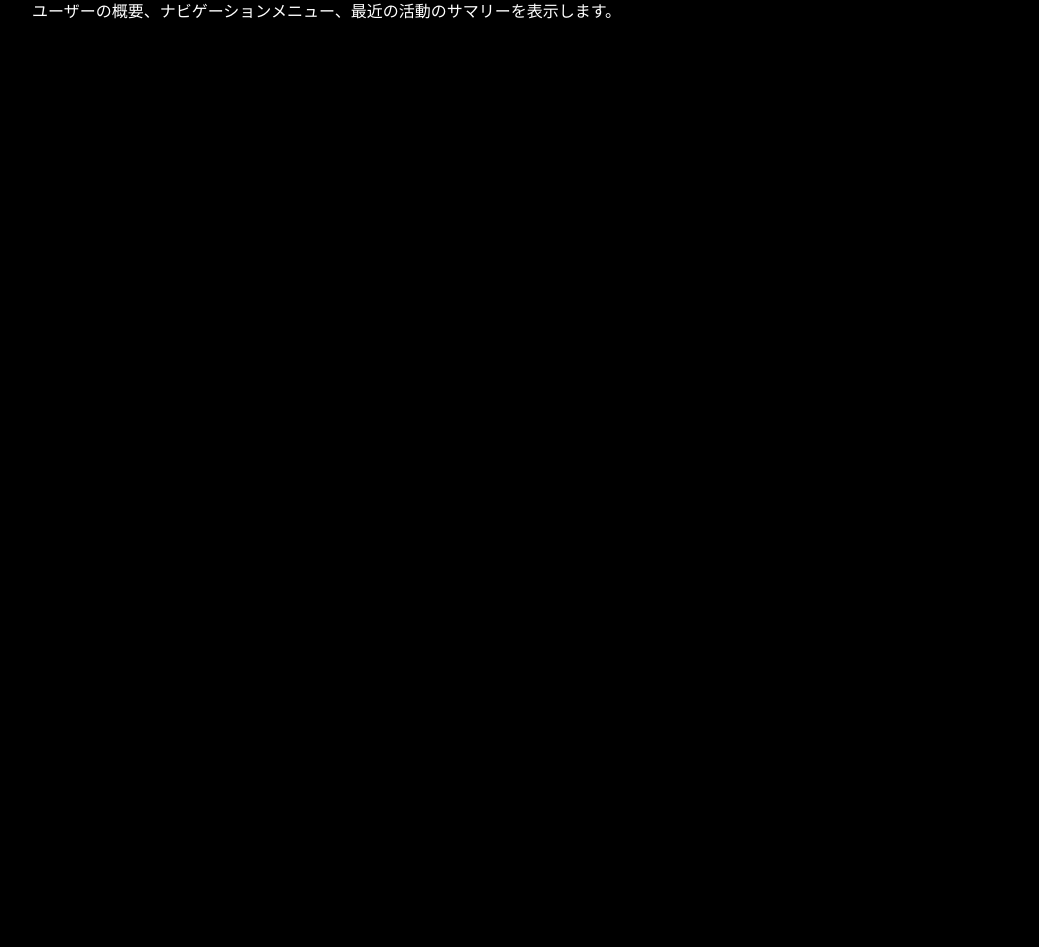
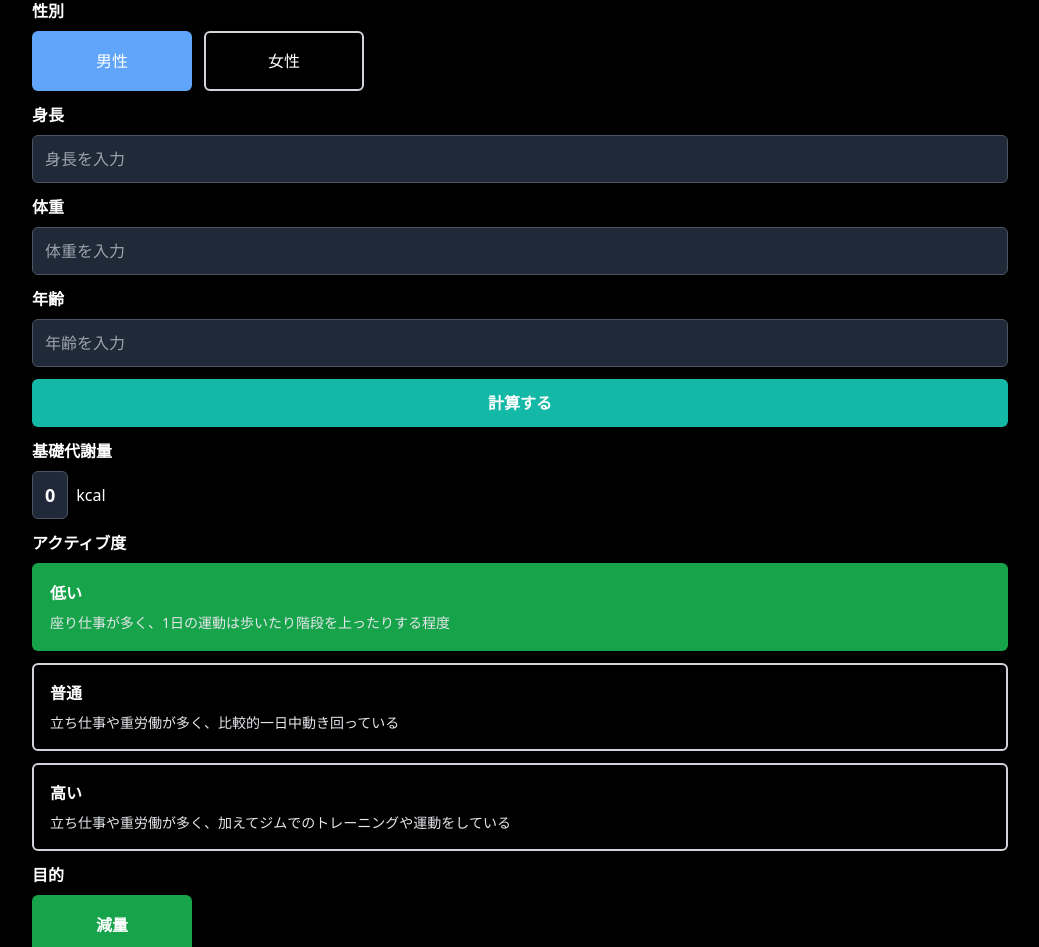
Before and after one commit to Hono127/private-app, a Next.js app in the folder frontend/: page / in a window 1280 px wide. Shown: the part 97-1044 px from the top of the page, without its empty margins (120-1159 px from the left). Before the commit the page ends 800 px from the top, so only its background shows below. Built offline with nearby package versions, Linux system fonts and the light colour scheme.

Commit message:
feat:ホーム画面の計算機能の実装

```diff
--- a/frontend/src/app/components/atoms/Button/PrimaryButton.tsx
+++ b/frontend/src/app/components/atoms/Button/PrimaryButton.tsx
@@ -8,7 +8,7 @@ type Props = {
 const PrimaryButton = ({ children, disabled, onClick }: PropsWithChildren<Props>) => {
   return (
     <button
-      className='px-4 py-2 bg-teal-500 text-white font-semibold rounded-md transition-all hover:bg-teal-400'
+      className='px-4 py-2 h-12 bg-teal-500 text-white font-semibold rounded-md transition-all hover:bg-teal-400'
       disabled={disabled}
       onClick={onClick}
     >
--- a/frontend/src/app/components/atoms/Input/Input.tsx
+++ b/frontend/src/app/components/atoms/Input/Input.tsx
@@ -2,8 +2,8 @@ import React from 'react';
 
 type Props = {
   type: string;
-  value?: string;
-  onChange: (event: React.ChangeEvent<HTMLInputElement>) => void;
+  value?: string | number;
+  onChange: (e: React.ChangeEvent<HTMLInputElement>) => void;
   placeholder?: string;
 };
 
@@ -14,7 +14,7 @@ const Input = ({ type, value, onChange, placeholder }: Props) => {
       value={value}
       onChange={onChange}
       placeholder={placeholder}
-      className='mt-1 block w-full px-3 py-2 bg-gray-800 text-white border border-gray-600 rounded-md focus:outline-none focus:ring focus:ring-teal-500'
+      className='block w-full px-3 py-2 h-12 bg-gray-800 text-white border border-gray-600 rounded-md focus:outline-none focus:ring focus:ring-teal-500'
     />
   );
 };
--- /dev/null
+++ b/frontend/src/app/components/atoms/Input/RadioMale.tsx
@@ -0,0 +1,18 @@
+'use client'
+import React from 'react'
+
+const RadioMale = () => {
+  return (
+    <>
+      <input type="radio" id='male' name='gender' className='hidden peer' />
+      <label
+        className='flex items-center justify-center p-4 border-2 border-gray-300 rounded-md cursor-pointer transition-all duration-300  peer-checked:bg-cyan-600 peer-checked:border-transparent'
+        htmlFor='男性'>
+        男性
+      </label>
+    </>
+  )
+
+}
+
+export default RadioMale
--- a/frontend/src/app/components/atoms/LabelHead/LabelHead.tsx
+++ b/frontend/src/app/components/atoms/LabelHead/LabelHead.tsx
@@ -1,7 +1,7 @@
 import React, { PropsWithChildren } from 'react';
 
 const LabelHead = ({ children }: PropsWithChildren) => {
-  return <label className='block text-sm font-medium'>{children}</label>;
+  return <label className='block text-md font-bold'>{children}</label>;
 };
 
 export default LabelHead;
--- a/frontend/src/app/components/templates/Wrapper.tsx
+++ b/frontend/src/app/components/templates/Wrapper.tsx
@@ -2,7 +2,7 @@ import React, { PropsWithChildren } from 'react';
 
 const Wrapper = ({ children }: PropsWithChildren) => {
   return (
-    <div className='max-w-5xl pt-10 pb-0 px-6 w-full mx-auto flex flex-col gap-6'>
+    <div className='max-w-5xl py-10 px-6 w-full mx-auto flex flex-col gap-6'>
       {children}
     </div>
   );
--- a/frontend/src/app/page.tsx
+++ b/frontend/src/app/page.tsx
@@ -1,13 +1,228 @@
-import React from 'react';
+'use client'
+
+import React, { ChangeEvent, useState } from 'react';
 import Wrapper from './components/templates/Wrapper';
 import Heading1 from './components/atoms/Heading/Heading1';
+import InputBox from './components/molecules/InputBox';
+import LabelHead from './components/atoms/LabelHead/LabelHead';
+import Input from './components/atoms/Input/Input';
+import ContentsBox from './components/molecules/ContentsBox';
+import PrimaryButton from './components/atoms/Button/PrimaryButton';
 
 const Home = () => {
+  const [gender, setGender] = useState('male')
+  const [height, setHeight] = useState('')
+  const [weight, setWeight] = useState('')
+  const [age, setAge] = useState('')
+  const [bmr, setBmr] = useState(0)
+  const [activeLevel, setActiveLevel] = useState('low')
+  const [goal, setGoal] = useState('reduce')
+  // 基礎代謝計算
+  const calcBmr = () => {
+    // 男性：((0.1238+(0.0481×体重kg)+(0.0234×身長cm)-(0.0138×年齢)-0.5473))×1000/4.186
+    // 女性：((0.1238+(0.0481×体重kg)+(0.0234×身長cm)-(0.0138×年齢)-0.5473×2))×1000/4.186
+    const h = parseFloat(height)
+    const w = parseFloat(weight)
+    const a = parseFloat(age)
+    let bmrValue;
+    if (gender === 'male') {
+      bmrValue = ((0.1238 + (0.0481 * w) + (0.0234 * h) - (0.0138 * a) - 0.5473)) * 1000 / 4.186
+    } else {
+      bmrValue = ((0.1238 + (0.0481 * w) + (0.0234 * h) - (0.0138 * a) - 0.5473 * 2)) * 1000 / 4.186
+    }
+    setBmr(Math.floor(bmrValue))
+    return bmrValue
+  }
   // ホーム画面
   return (
     <Wrapper>
       <Heading1>ホーム画面</Heading1>
-      <p>ユーザーの概要、ナビゲーションメニュー、最近の活動のサマリーを表示します。</p>
+      <ContentsBox>
+        {/* 性別 */}
+        <InputBox>
+          <LabelHead>性別</LabelHead>
+          <div className='flex items-center gap-3'>
+            <div className='w-40'>
+              <input
+                type="radio"
+                id='male'
+                name='gender'
+                className='hidden peer'
+                checked={gender === 'male'}
+                onChange={() => setGender('male')}
+              />
+              <label
+                className='flex items-center justify-center p-4 border-2 border-gray-300 rounded-md cursor-pointer transition-all duration-300  peer-checked:bg-blue-400 peer-checked:border-transparent'
+                htmlFor='male'>
+                男性
+              </label>
+            </div>
+            <div className='w-40'>
+              <input
+                type="radio"
+                id='female'
+                name='gender'
+                className='hidden peer'
+                checked={gender === 'female'}
+                onChange={() => setGender('female')}
+              />
+              <label
+                className='flex items-center justify-center p-4 border-2 border-gray-300 rounded-md cursor-pointer transition-all duration-300  peer-checked:bg-red-400 peer-checked:border-transparent'
+                htmlFor='female'>
+                女性
+              </label>
+            </div>
+          </div>
+        </InputBox>
+        {/* 身長 */}
+        <InputBox>
+          <LabelHead>身長</LabelHead>
+          <Input
+            type='number'
+            placeholder='身長を入力'
+            value={height}
+            onChange={(e) => setHeight(e.target.value)}
+          />
+        </InputBox>
+        {/* 体重 */}
+        <InputBox>
+          <LabelHead>体重</LabelHead>
+          <Input
+            type='number'
+            placeholder='体重を入力'
+            value={weight}
+            onChange={(e) => setWeight(e.target.value)}
+          />
+        </InputBox>
+        {/* 年齢 */}
+        <InputBox>
+          <LabelHead>年齢</LabelHead>
+          <Input
+            type='number'
+            placeholder='年齢を入力'
+            value={age}
+            onChange={(e) => setAge(e.target.value)}
+          />
+        </InputBox>
+        {/* 計算する */}
+        <PrimaryButton onClick={calcBmr}>計算する</PrimaryButton>
+        {/* 基礎代謝量 */}
+        <InputBox>
+          <LabelHead>基礎代謝量</LabelHead>
+          <div className='flex items-center gap-2'>
+            <div className='flex items-center gap-1 w-fit px-3 py-2 h-12 bg-gray-800 text-white border border-gray-600 rounded-md text-lg font-bold'>
+              {bmr}
+            </div>
+            <span>kcal</span>
+          </div>
+        </InputBox>
+        {/* アクティブ度 */}
+        <InputBox>
+          <LabelHead>アクティブ度</LabelHead>
+          <div className='flex flex-col gap-3'>
+            <div className='w-full'>
+              <input
+                type="radio"
+                id='low'
+                name='level'
+                className='hidden peer'
+                checked={activeLevel === 'low'}
+                onChange={() => setActiveLevel('low')}
+              />
+              <label
+                className='flex justify-center flex-col gap-2 p-4 border-2 border-gray-300 rounded-md cursor-pointer transition-all duration-300  peer-checked:bg-green-600 peer-checked:border-transparent'
+                htmlFor='low'>
+                <span className='font-bold'>低い</span>
+                <span className='text-gray-200 text-sm'>座り仕事が多く、1日の運動は歩いたり階段を上ったりする程度</span>
+              </label>
+            </div>
+            <div className='w-full'>
+              <input
+                type="radio"
+                id='normal'
+                name='level'
+                className='hidden peer'
+                checked={activeLevel === 'normal'}
+                onChange={() => setActiveLevel('normal')}
+              />
+              <label
+                className='flex justify-center flex-col gap-2 p-4 border-2 border-gray-300 rounded-md cursor-pointer transition-all duration-300  peer-checked:bg-yellow-500 peer-checked:border-transparent'
+                htmlFor='normal'>
+                <span className='font-bold'>普通</span>
+                <span className='text-gray-200 text-sm'>立ち仕事や重労働が多く、比較的一日中動き回っている</span>
+              </label>
+            </div>
+            <div className='w-full'>
+              <input
+                type="radio"
+                id='high'
+                name='level'
+                className='hidden peer'
+                checked={activeLevel === 'high'}
+                onChange={() => setActiveLevel('high')}
+              />
+              <label
+                className='flex justify-center flex-col gap-2 p-4 border-2 border-gray-300 rounded-md cursor-pointer transition-all duration-300  peer-checked:bg-orange-600 peer-checked:border-transparent'
+                htmlFor='high'>
+                <span className='font-bold'>高い</span>
+                <span className='text-gray-200 text-sm'>立ち仕事や重労働が多く、加えてジムでのトレーニングや運動をしている</span>
+              </label>
+            </div>
+          </div>
+        </InputBox>
+        {/* 目的 */}
+        <InputBox>
+          <LabelHead>目的</LabelHead>
+          <div className='flex flex-col gap-3'>
+            <div className='w-40'>
+              <input
+                type="radio"
+                id='reduce'
+                name='goal'
+                className='hidden peer'
+                checked={goal === 'reduce'}
+                onChange={() => setGoal('reduce')}
+              />
+              <label
+                className='flex justify-center gap-2 p-4 border-2 border-gray-300 rounded-md cursor-pointer transition-all duration-300  peer-checked:bg-green-600 peer-checked:border-transparent'
+                htmlFor='reduce'>
+                <span className='font-bold'>減量</span>
+              </label>
+            </div>
+            <div className='w-40'>
+              <input
+                type="radio"
+                id='maintain'
+                name='goal'
+                className='hidden peer'
+                checked={goal === 'maintain'}
+                onChange={() => setGoal('maintain')}
+              />
+              <label
+                className='flex justify-center gap-2 p-4 border-2 border-gray-300 rounded-md cursor-pointer transition-all duration-300  peer-checked:bg-yellow-500 peer-checked:border-transparent'
+                htmlFor='maintain'>
+                <span className='font-bold'>維持</span>
+              </label>
+            </div>
+            <div className='w-40'>
+              <input
+                type="radio"
+                id='increase'
+                name='goal'
+                className='hidden peer'
+                checked={goal === 'increase'}
+                onChange={() => setGoal('increase')}
+              />
+              <label
+                className='flex justify-center gap-2 p-4 border-2 border-gray-300 rounded-md cursor-pointer transition-all duration-300  peer-checked:bg-orange-600 peer-checked:border-transparent'
+                htmlFor='increase'>
+                <span className='font-bold'>増量</span>
+              </label>
+            </div>
+          </div>
+        </InputBox>
+      </ContentsBox>
+
     </Wrapper>
   );
 };
--- a/frontend/tailwind.config.js
+++ b/frontend/tailwind.config.js
@@ -1,6 +1,10 @@
 /** @type {import('tailwindcss').Config} */
 module.exports = {
+  mode: 'jit',
   content: ['./src/app/**/*.{js,ts,jsx,tsx,mdx}'],
+  purge: [
+    './src/app/**/*.{js,ts,jsx,tsx,mdx}',
+  ],
   theme: {
     extend: {},
   },
```
Also changed, not shown: frontend/src/app/components/atoms/Input/RadioFemale.tsx (added, +18 -0 lines), 1 other file (tests, documents, lock files or other folders).
